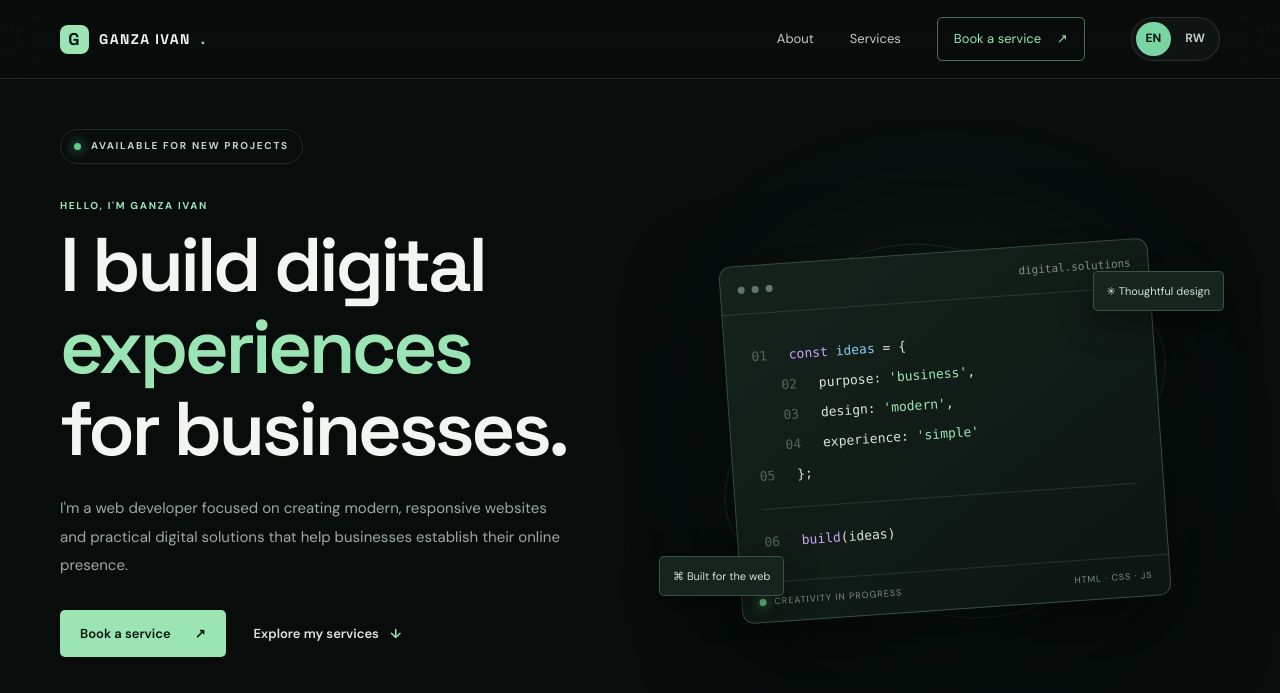
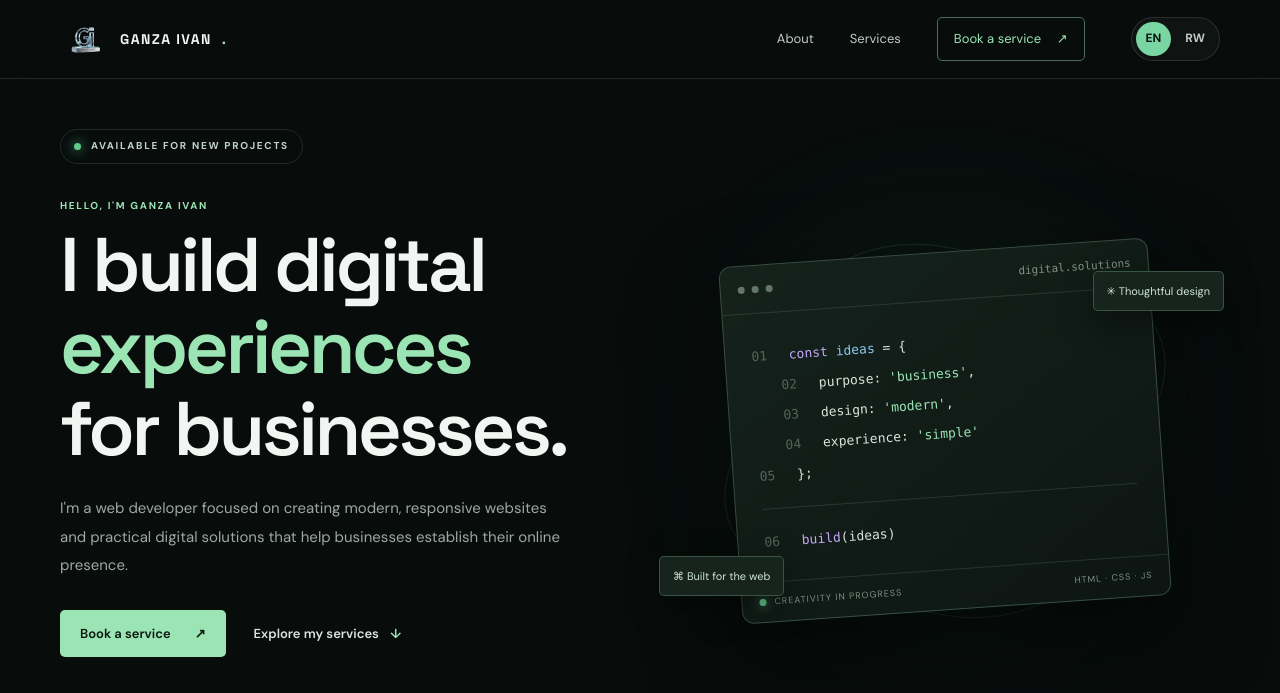
Before and after one commit to ganzaivan13-bot/ganzaivan, a Flask app: page / in a window 1280 px wide. Shown: the top 693 px of the page. Run offline with Flask 3, Linux system fonts and the light colour scheme; some libraries are stand-ins or nearby versions.

Commit message:
Update GI branding across portfolio

```diff
--- a/static/style.css
+++ b/static/style.css
@@ -66,3 +66,10 @@
         width: fit-content;
     }
 }
+.brand-center {
+    width: 50px;
+    height: 50px;
+    object-fit: contain;
+    display: inline-block;
+    vertical-align: middle;
+}
--- a/templates/index.html
+++ b/templates/index.html
@@ -20,7 +20,16 @@
 <body data-language="en">
 <header class="nav-wrap">
 <nav class="nav container">
-<a class="brand" href="#home"><span class="brand-mark">G</span> GANZA IVAN<span class="brand-dot">.</span></a>
+
+<a class="brand" href="#home">
+    <img
+        src="{{ url_for('static', filename='images/favicon.png') }}"
+        alt="GI Logo"
+        class="brand-center"
+    >
+    GANZA IVAN<span class="brand-dot">.</span>
+</a>
+
 <button aria-expanded="false" aria-label="Toggle navigation" class="menu-toggle">☰</button>
 <div class="nav-links">
 <a data-en="About" data-rw="Ibyerekeye" href="#about">About</a><a data-en="Services" data-rw="Serivisi" href="#services">Services</a><a class="nav-cta" data-en-html="Book a service &lt;span&gt;↗&lt;/span&gt;" data-rw-html="Saba serivisi ↗" href="#booking">Book a service <span>↗</span></a>
@@ -134,7 +143,11 @@
 </div>
 </section>
 </main>
-<footer class="footer"><div class="container footer-inner"><a class="brand" href="#home"><span class="brand-mark">G</span> GANZA IVAN<span class="brand-dot">.</span></a><p data-en="Web Developer · Rwanda" data-rw="Umuhanga mu mbuga za interineti · Rwanda">Web Developer · Rwanda</p><a data-en="BACK TO TOP ↑" data-rw="SUBIRA HEJURU ↑" href="#home">BACK TO TOP ↑</a><small data-en="© 2026 Ganza Ivan. All rights reserved." data-rw="© 2026 Ganza Ivan. Uburenganzira bwose burabitswe.">© 2026 Ganza Ivan. All rights reserved.</small></div></footer>
+<footer class="footer"><div class="container footer-inner"><a class="brand" href="#home"><img
+    src="{{ url_for('static', filename='images/favicon.png') }}"
+    alt=" Logo"
+    class="brand-center"
+> GANZA IVAN<span class="brand-dot">.</span></a><p data-en="Web Developer · Rwanda" data-rw="Umuhanga mu mbuga za interineti · Rwanda">Web Developer · Rwanda</p><a data-en="BACK TO TOP ↑" data-rw="SUBIRA HEJURU ↑" href="#home">BACK TO TOP ↑</a><small data-en="© 2026 Ganza Ivan. All rights reserved." data-rw="© 2026 Ganza Ivan. Uburenganzira bwose burabitswe.">© 2026 Ganza Ivan. All rights reserved.</small></div></footer>
 <script src="{{ url_for('static', filename='script.js') }}"></script>
 </body>
 </html>
```
